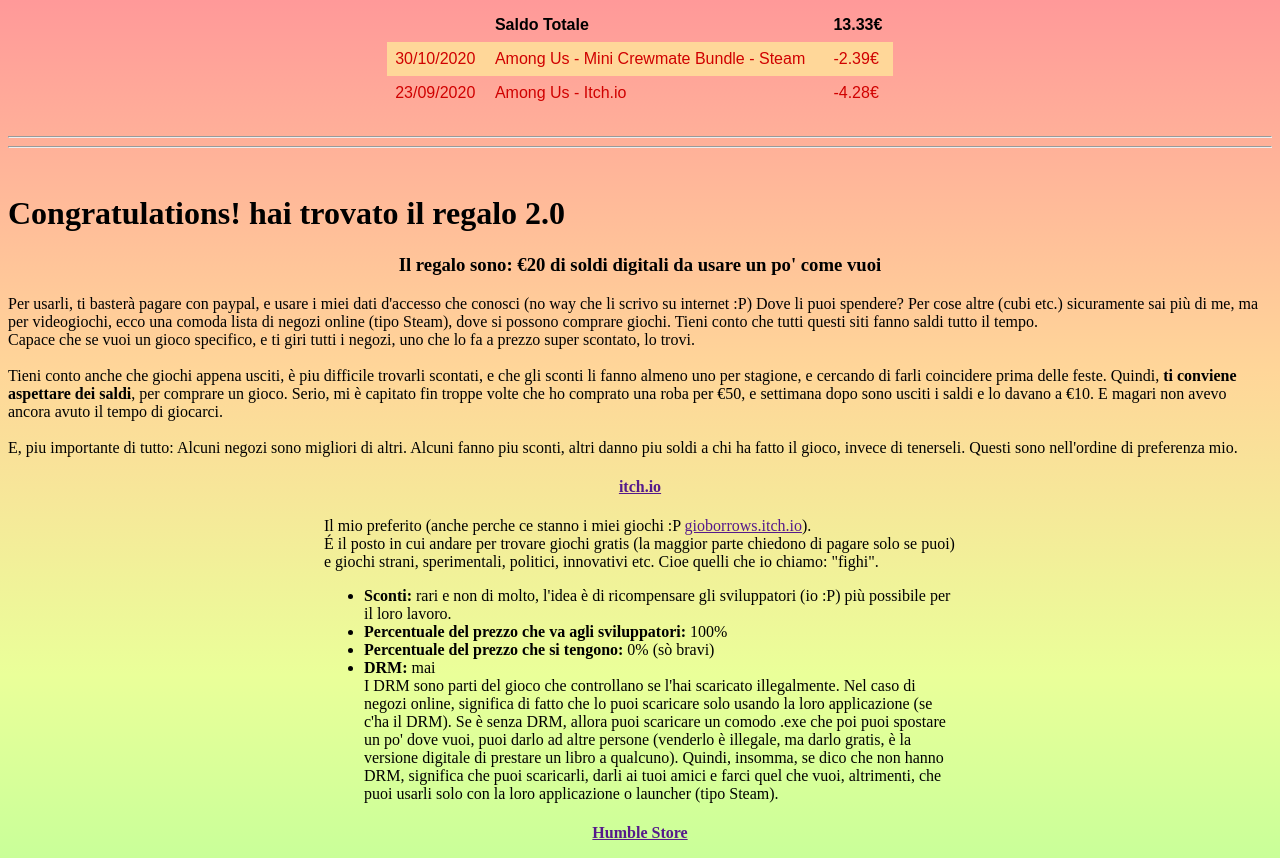
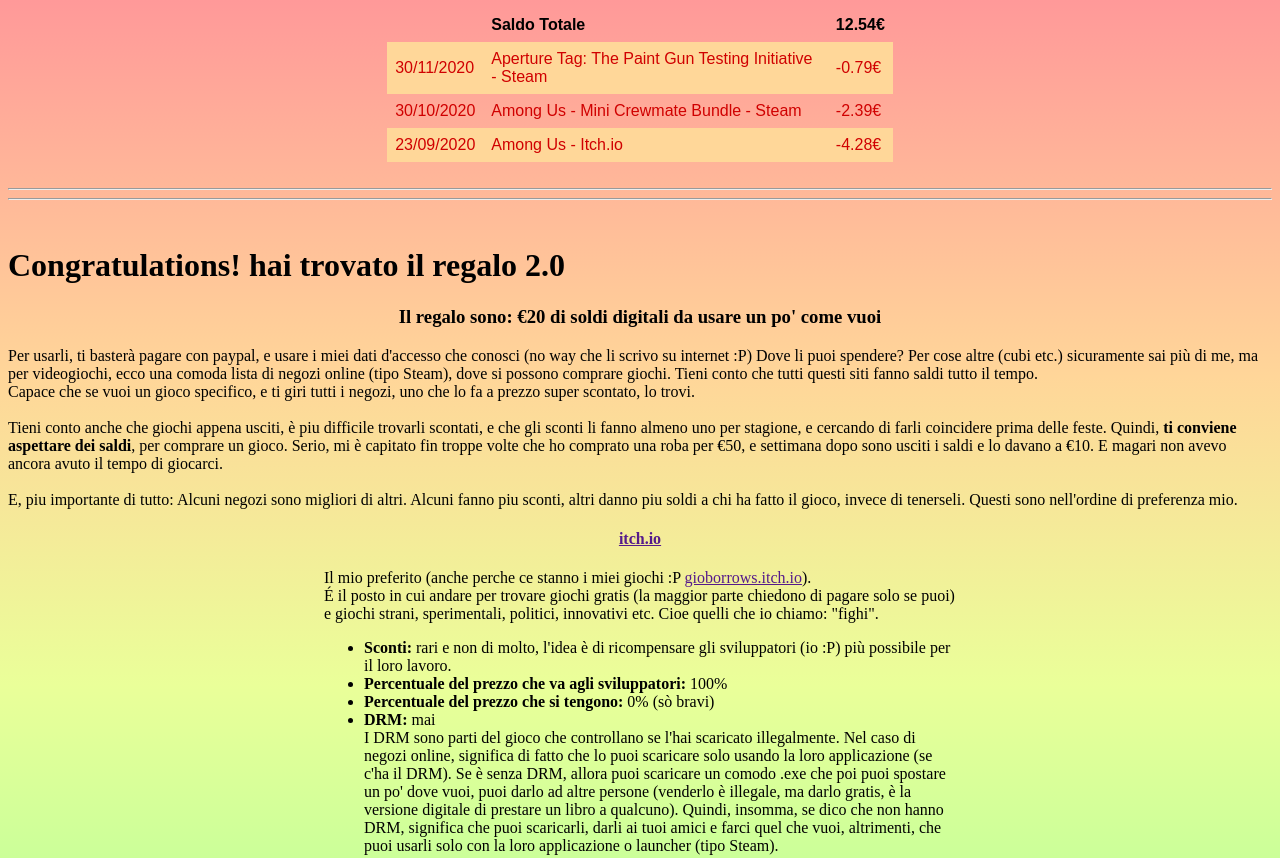
Before and after one commit to rubinogiov/rubinogiov.github.io, a plain HTML site: page regRaffo.html in a window 1280 px wide. Shown: the top 858 px of the page. Drawn offline with Linux system fonts and the light colour scheme.

Commit message:
New acquisti

```diff
--- a/regRaffo.html
+++ b/regRaffo.html
@@ -64,7 +64,12 @@
 	<tr>
 		<th></th>
 		<th><b>Saldo Totale</b></th>
-		<th><b> 13.33€</b></th>
+		<th><b> 12.54€</b></th>
+	</tr>
+		<tr class="ass">
+		<th>30/11/2020</th>
+		<th>Aperture Tag: The Paint Gun Testing Initiative - Steam</th>
+		<th>-0.79€</th>
 	</tr>
 	<tr class="ass">
 		<th>30/10/2020</th>
```
